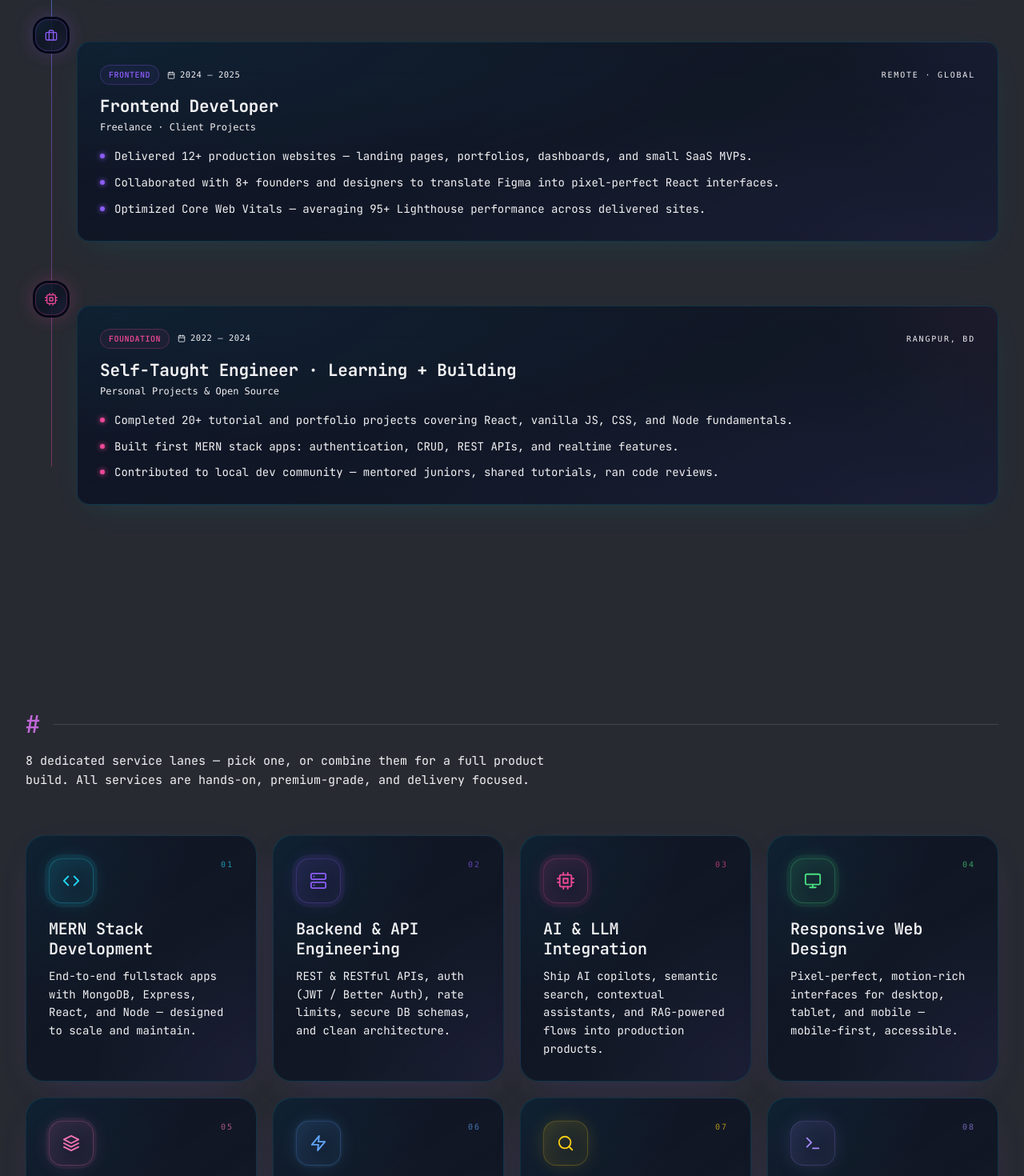
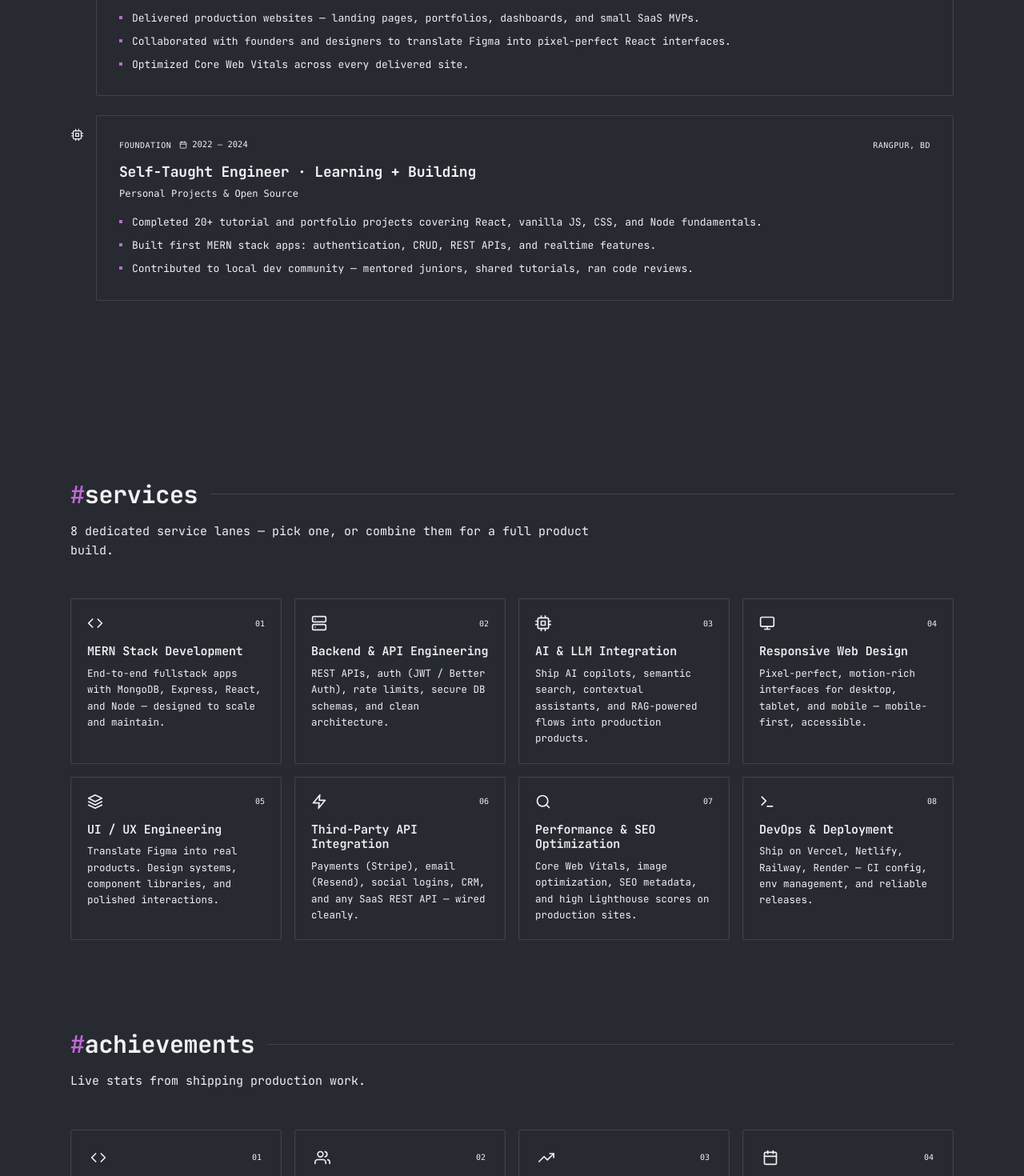
Before and after one commit to Kz-Himel/portfolio, a Next.js app: page / in a window 1280 px wide. Shown: the part 5060-6530 px from the top of the page at 80% size. Built offline with nearby package versions, Linux system fonts and the light colour scheme.

Commit message:
Added: New Experience and Service section

```diff
--- a/src/components/ExperienceSection.jsx
+++ b/src/components/ExperienceSection.jsx
@@ -13,12 +13,11 @@ const experience = [
     company: "Freelance · Independent",
     location: "Remote · Bangladesh",
     tag: "Fullstack",
-    color: "#22D3EE",
-    icon: <FiCode size={16} />,
+    icon: <FiCode size={15} />,
     bullets: [
-      "Building production-grade fullstack apps with Next.js 14+, Express, and MongoDB.",
+      "Building production-grade fullstack apps with Next.js, Express, and MongoDB.",
       "Integrating auth flows (Better Auth, JWT) and AI / LLM copilot features into SaaS products.",
-      "Leading frontend architecture, animations (Framer Motion), and responsive design for 6+ active projects.",
+      "Leading frontend architecture, animations, and responsive design for active client projects.",
     ],
   },
   {
@@ -27,12 +26,11 @@ const experience = [
     company: "Freelance · Client Projects",
     location: "Remote · Global",
     tag: "Frontend",
-    color: "#8B5CF6",
-    icon: <FiBriefcase size={16} />,
+    icon: <FiBriefcase size={15} />,
     bullets: [
-      "Delivered 12+ production websites — landing pages, portfolios, dashboards, and small SaaS MVPs.",
-      "Collaborated with 8+ founders and designers to translate Figma into pixel-perfect React interfaces.",
-      "Optimized Core Web Vitals — averaging 95+ Lighthouse performance across delivered sites.",
+      "Delivered production websites — landing pages, portfolios, dashboards, and small SaaS MVPs.",
+      "Collaborated with founders and designers to translate Figma into pixel-perfect React interfaces.",
+      "Optimized Core Web Vitals across every delivered site.",
     ],
   },
   {
@@ -41,8 +39,7 @@ const experience = [
     company: "Personal Projects & Open Source",
     location: "Rangpur, BD",
     tag: "Foundation",
-    color: "#EC4899",
-    icon: <FiCpu size={16} />,
+    icon: <FiCpu size={15} />,
     bullets: [
       "Completed 20+ tutorial and portfolio projects covering React, vanilla JS, CSS, and Node fundamentals.",
       "Built first MERN stack apps: authentication, CRUD, REST APIs, and realtime features.",
@@ -52,114 +49,70 @@ const experience = [
 ];
 
 const achievements = [
-  { label: "Projects Shipped", value: 30, suffix: "+", color: "#22D3EE", icon: <FiCode size={22} /> },
-  { label: "Happy Clients", value: 12, suffix: "+", color: "#8B5CF6", icon: <FiUsers size={22} /> },
-  { label: "Avg. Lighthouse", value: 96, suffix: "/100", color: "#4ADE80", icon: <FiTrendingUp size={22} /> },
-  { label: "Years Coding", value: 1.5, suffix: "+", color: "#EC4899", icon: <FiCalendar size={22} />, dec: 1 },
+  { label: "Projects Shipped", value: 30, suffix: "+", icon: <FiCode size={20} /> },
+  { label: "Happy Clients", value: 12, suffix: "+", icon: <FiUsers size={20} /> },
+  { label: "Avg. Lighthouse", value: 96, suffix: "/100", icon: <FiTrendingUp size={20} /> },
+  { label: "Years Coding", value: 1.5, suffix: "+", icon: <FiCalendar size={20} />, dec: 1 },
 ];
 
 function ExperienceSection() {
   return (
-    <section id="experience" className="section-wrap relative">
-      <div className="max-w-7xl mx-auto px-5 sm:px-6 lg:px-8">
-        <div className="mb-10 md:mb-14">
+    <section id="experience" className="relative py-20 md:py-28">
+      <div className="max-w-6xl mx-auto px-6">
         <SectionHeader
-            eyebrow="// Experience"
-            title={
-              <>
-                A <span className="gradient-text">timeline</span> of building
-              </>
-            }
-            subtitle="Three years of intentional leveling up — from learning fundamentals to shipping premium fullstack products. Each milestone reflects real projects, real growth, and real clients."
+          tag="experience"
+          subtitle="Three years of intentional leveling up — from learning fundamentals to shipping fullstack products."
         />
-        </div>
 
-        <div className="relative pl-6 md:pl-10 lg:pl-16 space-y-8 md:space-y-10">
+        <div className="relative pl-6 md:pl-8 space-y-6">
           <div
             aria-hidden
-            className="absolute left-3 md:left-5 lg:left-8 top-2 bottom-2 w-px"
-            style={{
-              background:
-                "linear-gradient(180deg, rgba(34,211,238,0.7), rgba(139,92,246,0.5), rgba(236,72,153,0.4))",
-            }}
+            className="absolute left-[7px] md:left-[9px] top-1 bottom-1 w-px bg-border"
           />
 
           {experience.map((exp, i) => (
             <motion.div
               key={exp.role}
-              initial={{ opacity: 0, x: -20 }}
+              initial={{ opacity: 0, x: -16 }}
               whileInView={{ opacity: 1, x: 0 }}
               viewport={{ once: true, margin: "-12% 0px" }}
-              transition={{ delay: i * 0.12, duration: 0.7, ease: [0.22, 1, 0.36, 1] }}
+              transition={{ delay: i * 0.1, duration: 0.5, ease: [0.22, 1, 0.36, 1] }}
               className="relative"
             >
-              <div
-                className="absolute -left-[27px] md:-left-[38px] lg:-left-[52px] top-3 w-10 h-10 rounded-2xl flex items-center justify-center hud-panel z-10"
-                style={{
-                  color: exp.color,
-                  border: `1px solid ${exp.color}44`,
-                  boxShadow: `0 0 0 3px rgba(5,8,22,0.98), 0 0 24px ${exp.color}55`,
-                }}
+              <span
+                aria-hidden
+                className="absolute -left-6 md:-left-8 top-4 w-4 h-4 flex items-center justify-center text-accent"
+                style={{ background: "var(--bg)" }}
               >
                 {exp.icon}
-              </div>
-              <div
-                className="absolute -left-[19px] md:-left-[28px] lg:left-[46px] top-[50px] h-px w-6"
-                style={{ background: `linear-gradient(90deg, ${exp.color}aa, transparent)` }}
-              />
+              </span>
 
-              <div
-                className="hud-panel rounded-2xl border border-white/5 p-5 md:p-7 relative overflow-hidden transition-all duration-500 hover:border-cyan/25"
-                style={{
-                  boxShadow: "0 12px 40px -18px rgba(6,182,212,0.18)",
-                }}
-              >
-                <div
-                  aria-hidden
-                  className="absolute right-0 top-0 w-52 h-52 pointer-events-none opacity-40"
-                  style={{
-                    background: `radial-gradient(circle at top right, ${exp.color}22, transparent 70%)`,
-                  }}
-                />
-
-                <div className="flex flex-wrap items-center justify-between gap-3 mb-3.5">
+              <div className="box p-5 md:p-7">
+                <div className="flex flex-wrap items-center justify-between gap-3 mb-3">
                   <div className="flex flex-wrap items-center gap-2.5">
-                    <span
-                      className="inline-flex items-center gap-1.5 px-2.5 py-1 rounded-full text-[10px] font-semibold uppercase tracking-wider border"
-                      style={{
-                        color: exp.color,
-                        borderColor: `${exp.color}44`,
-                        background: `${exp.color}0F`,
-                      }}
-                    >
+                    <span className="font-mono text-[10px] uppercase tracking-wider text-accent">
                       {exp.tag}
                     </span>
-                    <span className="font-mono text-[10.5px] text-text-muted tracking-wider flex items-center gap-1.5">
+                    <span className="font-mono text-[10.5px] text-text-muted flex items-center gap-1.5">
                       <FiCalendar size={10} /> {exp.period}
                     </span>
                   </div>
-                  <span className="font-mono text-[10px] text-text-muted tracking-[0.18em] uppercase">
+                  <span className="font-mono text-[10px] text-text-muted uppercase tracking-wider">
                     {exp.location}
                   </span>
                 </div>
 
-                <h3 className="font-display font-bold text-[18px] md:text-[21px] leading-tight text-text-main mb-1">
+                <h3 className="font-mono font-bold text-[17px] md:text-lg text-text-main mb-1">
                   {exp.role}
                 </h3>
                 <div className="font-mono text-[12px] text-text-soft mb-4">
                   {exp.company}
                 </div>
 
-                <ul className="space-y-2.5">
+                <ul className="space-y-2">
                   {exp.bullets.map((b, j) => (
-                    <li key={j} className="flex gap-3 text-[13px] md:text-[14px] text-text-soft leading-relaxed">
-                      <span
-                        className="mt-2 flex-shrink-0 w-1.5 h-1.5 rounded-full"
-                        style={{
-                          background: exp.color,
-                          boxShadow: `0 0 6px ${exp.color}`,
-                        }}
-                      />
+                    <li key={j} className="flex gap-3 text-[13px] text-text-soft leading-relaxed">
+                      <span className="mt-2 shrink-0 w-1 h-1" style={{ background: "var(--accent)" }} />
                       <span>{b}</span>
                     </li>
                   ))}
@@ -175,117 +128,29 @@ function ExperienceSection() {
 
 function AchievementsSection() {
   return (
-    <section id="achievements" className="section-wrap relative pt-2 md:pt-6">
-      <div className="max-w-7xl mx-auto px-5 sm:px-6 lg:px-8">
-        <div className="mb-10 md:mb-12">
+    <section id="achievements" className="relative pb-20 md:pb-28">
+      <div className="max-w-6xl mx-auto px-6">
         <SectionHeader
-            eyebrow="// Milestones"
-            title={
-              <>
-                Achievements · <span className="gradient-text">by the numbers</span>
-              </>
-            }
-            subtitle="Live stats from shipping production work. Every number represents real projects, real users, and a relentless focus on quality."
-          />
-        </div>
-
-        <Reveal delay={0.06}>
-          <div className="hud-panel rounded-[1.6rem] border border-cyan/15 p-6 md:p-10 relative overflow-hidden">
-            <div
-              aria-hidden
-              className="absolute inset-0 pointer-events-none"
-              style={{
-                backgroundImage:
-                  "linear-gradient(rgba(34,211,238,0.04) 1px, transparent 1px), linear-gradient(90deg, rgba(34,211,238,0.04) 1px, transparent 1px)",
-                backgroundSize: "32px 32px",
-                maskImage:
-                  "radial-gradient(ellipse at center, black 30%, transparent 75%)",
-              }}
-            />
-            <div
-              aria-hidden
-              className="absolute left-1/2 top-1/2 -translate-x-1/2 -translate-y-1/2 w-[90%] h-[90%] max-w-[900px] pointer-events-none opacity-60"
-              style={{
-                background:
-                  "conic-gradient(from 0deg, rgba(34,211,238,0.08), rgba(139,92,246,0.08), rgba(236,72,153,0.05), rgba(34,211,238,0.08))",
-                filter: "blur(60px)",
-              }}
+          tag="achievements"
+          subtitle="Live stats from shipping production work."
         />
 
-            <div className="relative grid grid-cols-2 lg:grid-cols-4 gap-4 md:gap-5">
+        <div className="grid grid-cols-2 lg:grid-cols-4 gap-4">
           {achievements.map((a, i) => (
-                <motion.div
-                  key={a.label}
-                  initial={{ opacity: 0, y: 16, scale: 0.96 }}
-                  whileInView={{ opacity: 1, y: 0, scale: 1 }}
-                  viewport={{ once: true }}
-                  transition={{ delay: 0.1 + i * 0.08, duration: 0.6, type: "spring" }}
-                  whileHover={{ y: -4, scale: 1.02 }}
-                  className="group relative p-5 md:p-6 rounded-2xl overflow-hidden"
-                  style={{
-                    background: `linear-gradient(135deg, rgba(11,16,34,0.6), rgba(7,17,31,0.4))`,
-                    border: `1px solid ${a.color}22`,
-                    backdropFilter: "blur(10px)",
-                    boxShadow: `inset 0 0 20px ${a.color}0D, 0 0 40px -20px ${a.color}44`,
-                  }}
-                >
-                  <div
-                    aria-hidden
-                    className="absolute -right-6 -top-6 w-20 h-20 rounded-full opacity-20 blur-2xl group-hover:opacity-40 transition-opacity"
-                    style={{ background: a.color }}
-                  />
-                  <div
-                    className="relative flex items-center justify-between mb-4"
-                  >
-                    <div
-                      className="w-11 h-11 md:w-12 md:h-12 rounded-xl flex items-center justify-center"
-                      style={{
-                        background: `${a.color}1A`,
-                        border: `1px solid ${a.color}33`,
-                        color: a.color,
-                        boxShadow: `inset 0 0 20px ${a.color}18, 0 0 18px ${a.color}22`,
-                      }}
-                    >
-                      {a.icon}
+            <Reveal key={a.label} delay={0.06 + i * 0.06} blur={false}>
+              <div className="box p-5 md:p-6 h-full">
+                <div className="flex items-center justify-between mb-4">
+                  <span className="text-accent">{a.icon}</span>
+                  <span className="font-mono text-[10px] text-text-muted">0{i + 1}</span>
                 </div>
-                    <span
-                      className="font-mono text-[9px] uppercase tracking-[0.22em]"
-                      style={{ color: `${a.color}BB` }}
-                    >
-                      0{i + 1}
-                    </span>
-                  </div>
-                  <div
-                    className="relative font-display font-bold leading-none mb-2.5"
-                    style={{
-                      fontSize: "clamp(2rem, 5vw, 3.2rem)",
-                      color: a.color,
-                      textShadow: `0 0 22px ${a.color}55`,
-                    }}
-                  >
+                <div className="font-mono font-bold text-text-main leading-none mb-2 text-[2rem] md:text-[2.5rem]">
                   <Counter to={a.value} decimals={a.dec || 0} suffix={a.suffix} />
                 </div>
-                  <div className="relative text-[12px] md:text-[13px] text-text-soft font-medium tracking-wide">
-                    {a.label}
+                <div className="text-[12px] text-text-soft">{a.label}</div>
               </div>
-
-                  <motion.div
-                    aria-hidden
-                    className="absolute bottom-0 left-0 h-0.5"
-                    initial={{ width: 0 }}
-                    whileInView={{ width: "100%" }}
-                    viewport={{ once: true }}
-                    transition={{ delay: 0.6 + i * 0.1, duration: 0.8 }}
-                    style={{
-                      background: `linear-gradient(90deg, ${a.color}, transparent)`,
-                      boxShadow: `0 0 8px ${a.color}88`,
-                    }}
-                  />
-                </motion.div>
+            </Reveal>
           ))}
         </div>
-          </div>
-        </Reveal>
       </div>
     </section>
   );
--- a/src/components/ServicesSection.jsx
+++ b/src/components/ServicesSection.jsx
@@ -1,6 +1,5 @@
 "use client";
 
-import { motion } from "framer-motion";
 import {
   FiCode,
   FiServer,
@@ -18,148 +17,69 @@ const services = [
   {
     title: "MERN Stack Development",
     desc: "End-to-end fullstack apps with MongoDB, Express, React, and Node — designed to scale and maintain.",
-    icon: <FiCode size={22} />,
-    color: "#22D3EE",
+    icon: <FiCode size={20} />,
   },
   {
     title: "Backend & API Engineering",
-    desc: "REST & RESTful APIs, auth (JWT / Better Auth), rate limits, secure DB schemas, and clean architecture.",
-    icon: <FiServer size={22} />,
-    color: "#8B5CF6",
+    desc: "REST APIs, auth (JWT / Better Auth), rate limits, secure DB schemas, and clean architecture.",
+    icon: <FiServer size={20} />,
   },
   {
     title: "AI & LLM Integration",
     desc: "Ship AI copilots, semantic search, contextual assistants, and RAG-powered flows into production products.",
-    icon: <FiCpu size={22} />,
-    color: "#EC4899",
+    icon: <FiCpu size={20} />,
   },
   {
     title: "Responsive Web Design",
     desc: "Pixel-perfect, motion-rich interfaces for desktop, tablet, and mobile — mobile-first, accessible.",
-    icon: <FiMonitor size={22} />,
-    color: "#4ADE80",
+    icon: <FiMonitor size={20} />,
   },
   {
     title: "UI / UX Engineering",
-    desc: "Translate Figma into real products. Design systems, component libraries, and AAA-level interactions.",
-    icon: <FiLayers size={22} />,
-    color: "#F472B6",
+    desc: "Translate Figma into real products. Design systems, component libraries, and polished interactions.",
+    icon: <FiLayers size={20} />,
   },
   {
     title: "Third-Party API Integration",
     desc: "Payments (Stripe), email (Resend), social logins, CRM, and any SaaS REST API — wired cleanly.",
-    icon: <FiZap size={22} />,
-    color: "#60A5FA",
+    icon: <FiZap size={20} />,
   },
   {
     title: "Performance & SEO Optimization",
-    desc: "Core Web Vitals, image optimization, SEO metadata, and 95+ Lighthouse scores on production sites.",
-    icon: <FiSearch size={22} />,
-    color: "#FACC15",
+    desc: "Core Web Vitals, image optimization, SEO metadata, and high Lighthouse scores on production sites.",
+    icon: <FiSearch size={20} />,
   },
   {
     title: "DevOps & Deployment",
     desc: "Ship on Vercel, Netlify, Railway, Render — CI config, env management, and reliable releases.",
-    icon: <FiTerminal size={22} />,
-    color: "#A78BFA",
+    icon: <FiTerminal size={20} />,
   },
 ];
 
 export default function ServicesSection() {
   return (
-    <section id="services" className="section-wrap relative">
-      <div className="max-w-7xl mx-auto px-5 sm:px-6 lg:px-8">
-        <div className="mb-10 md:mb-14">
-          <SectionHeader
-            eyebrow="// Services"
-            title={
-              <>
-                What I can <span className="gradient-text">ship</span> for you
-              </>
-            }
-            subtitle="8 dedicated service lanes — pick one, or combine them for a full product build. All services are hands-on, premium-grade, and delivery focused."
-          />
-        </div>
+    <section id="services" className="relative py-20 md:py-28">
+      <div className="max-w-6xl mx-auto px-6">
+        <SectionHeader
+          tag="services"
+          subtitle="8 dedicated service lanes — pick one, or combine them for a full product build."
+        />
 
-        <div className="grid grid-cols-1 sm:grid-cols-2 lg:grid-cols-4 gap-4 md:gap-5">
+        <div className="grid grid-cols-1 sm:grid-cols-2 lg:grid-cols-4 gap-4">
           {services.map((s, i) => (
-            <Reveal key={s.title} delay={i * 0.04}>
-              <motion.div
-                whileHover={{ y: -6, scale: 1.01 }}
-                className="hud-panel rounded-2xl md:rounded-3xl border border-white/5 p-5 md:p-7 h-full group relative overflow-hidden"
-                style={{
-                  boxShadow: "0 14px 50px -22px rgba(139,92,246,0.25)",
-                }}
-              >
-                <div
-                  aria-hidden
-                  className="absolute -right-10 -top-10 w-40 h-40 rounded-full opacity-0 group-hover:opacity-70 transition-all duration-700 blur-3xl pointer-events-none"
-                  style={{ background: `${s.color}55` }}
-                />
-
-                <div
-                  aria-hidden
-                  className="absolute inset-0 opacity-0 group-hover:opacity-100 transition-opacity duration-700 pointer-events-none"
-                  style={{
-                    background:
-                      "linear-gradient(135deg, transparent 60%, rgba(34,211,238,0.04) 100%)",
-                  }}
-                />
-
-                <div className="relative flex items-start justify-between mb-5">
-                  <div
-                    className="w-12 h-12 md:w-14 md:h-14 rounded-2xl flex items-center justify-center relative"
-                    style={{
-                      background: `linear-gradient(135deg, ${s.color}1F, ${s.color}08)`,
-                      border: `1px solid ${s.color}33`,
-                      color: s.color,
-                      boxShadow: `inset 0 0 22px ${s.color}12, 0 0 28px -8px ${s.color}55`,
-                    }}
-                  >
-                    {s.icon}
-                    <motion.div
-                      aria-hidden
-                      className="absolute inset-0 rounded-2xl"
-                      animate={{
-                        boxShadow: [
-                          `0 0 0 0 ${s.color}00`,
-                          `0 0 0 6px ${s.color}14`,
-                          `0 0 0 0 ${s.color}00`,
-                        ],
-                      }}
-                      transition={{
-                        duration: 2.6,
-                        repeat: Infinity,
-                        delay: i * 0.2,
-                        ease: "easeInOut",
-                      }}
-                    />
-                  </div>
-                  <span
-                    className="font-mono text-[10px] tracking-[0.2em] uppercase"
-                    style={{ color: `${s.color}AA` }}
-                  >
-                    0{i + 1}
-                  </span>
+            <Reveal key={s.title} delay={i * 0.04} blur={false}>
+              <div className="box p-5 h-full">
+                <div className="flex items-center justify-between mb-4">
+                  <span className="text-accent">{s.icon}</span>
+                  <span className="font-mono text-[10px] text-text-muted">0{i + 1}</span>
                 </div>
-
-                <h3 className="relative font-display font-semibold text-[17px] md:text-xl text-text-main leading-tight mb-2.5 group-hover:text-white transition-colors">
+                <h3 className="font-mono font-semibold text-[15px] text-text-main leading-tight mb-2">
                   {s.title}
                 </h3>
-                <p className="relative text-[13px] md:text-[14px] text-text-soft leading-relaxed max-w-[46ch]">
+                <p className="text-[12.5px] text-text-soft leading-relaxed">
                   {s.desc}
                 </p>
-
-                {/* Bottom glow line */}
-                <div
-                  aria-hidden
-                  className="absolute left-0 right-0 bottom-0 h-px opacity-0 group-hover:opacity-100 transition-opacity duration-500"
-                  style={{
-                    background: `linear-gradient(90deg, transparent, ${s.color}, transparent)`,
-                    boxShadow: `0 0 8px ${s.color}88`,
-                  }}
-                />
-              </motion.div>
+              </div>
             </Reveal>
           ))}
         </div>
```
Lines whose indentation alone changed are shown as unchanged.
